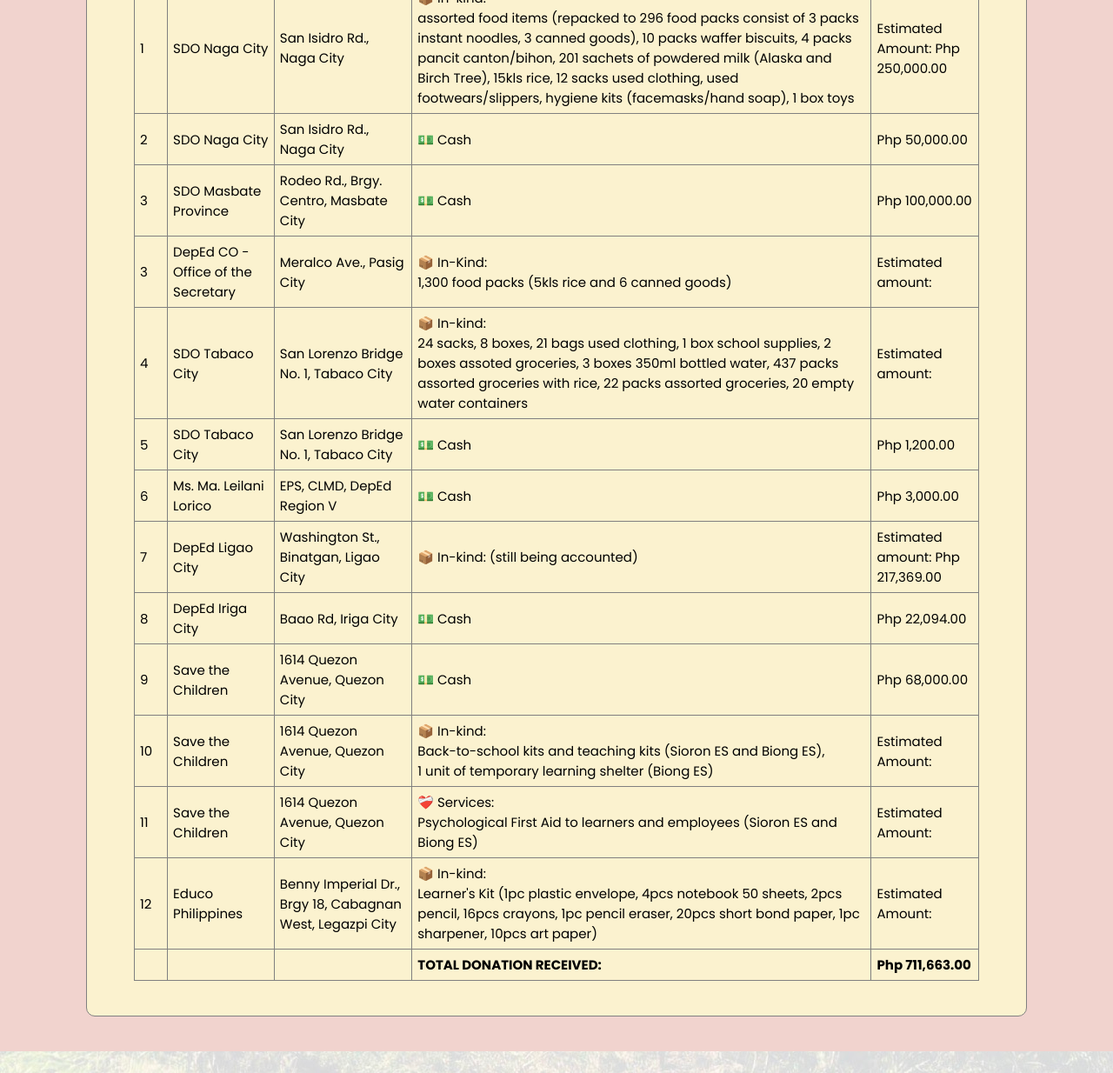
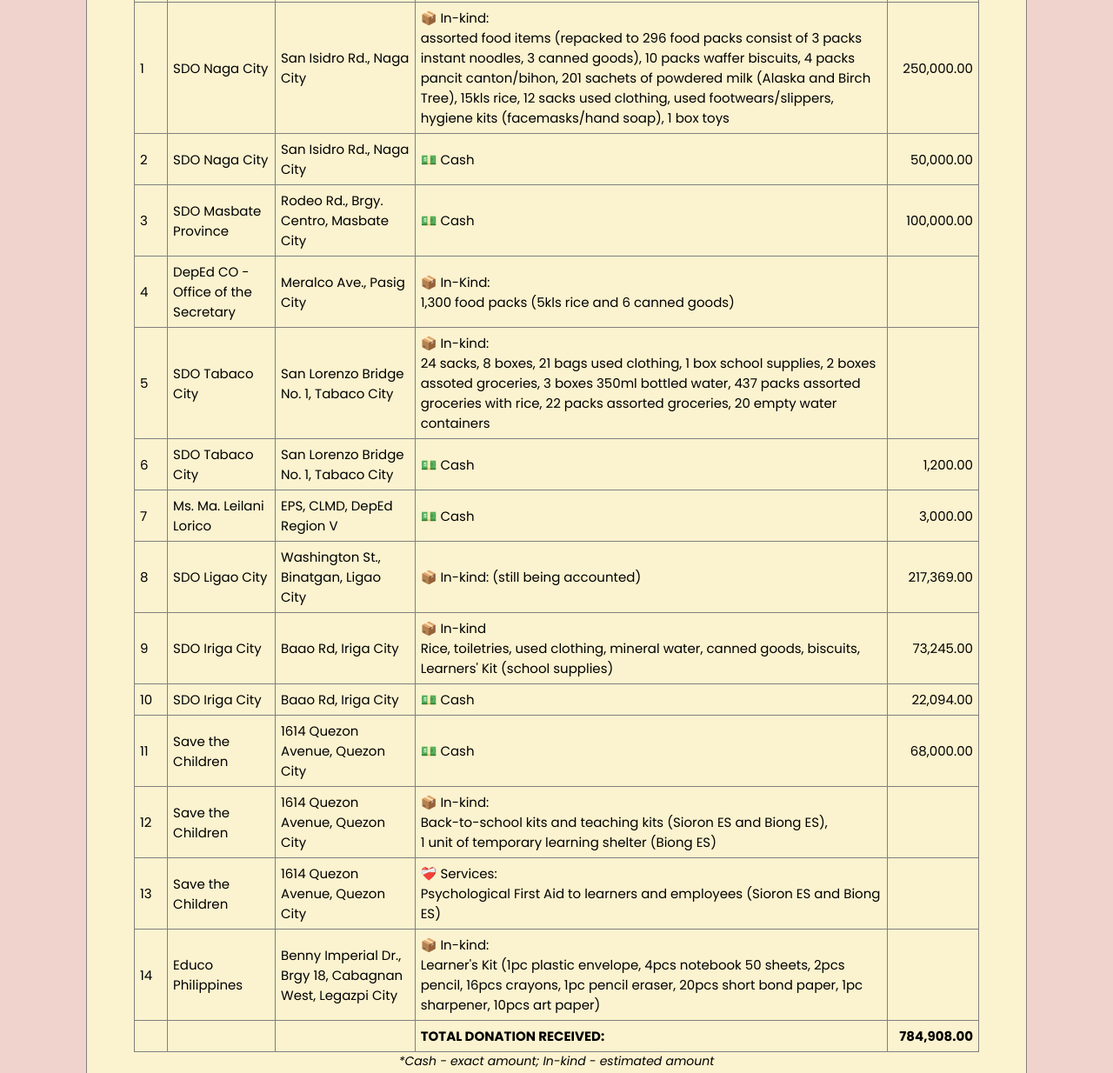
Before and after one commit to depedctd/stypepitoph, a plain HTML site: page index.html in a window 1280 px wide. Shown: the part 1661-2895 px from the top of the page at 87% size. Drawn offline with Linux system fonts and the light colour scheme; a web font is replaced by a local one.

Commit message:
Add files via upload

```diff
--- a/index.html
+++ b/index.html
@@ -126,7 +126,7 @@
         <th>Donor</th>
         <th>Address</th>
         <th>Donation</th>
-        <th>Amount</th>
+        <th>*Amount in Peso</th>
         <tr>
             <td>1</td>
             <td>SDO Naga City</td>
@@ -134,103 +134,111 @@
             <td>📦 In-kind: <br>assorted food items (repacked to 296 food packs consist of 3 packs instant noodles, 3 canned goods),
                 10 packs waffer biscuits, 4 packs pancit canton/bihon, 201 sachets of powdered milk (Alaska and Birch Tree),
                 15kls rice, 12 sacks used clothing, used footwears/slippers, hygiene kits (facemasks/hand soap), 1 box toys</td>
-            <td>Estimated Amount: Php 250,000.00</td>
+            <td class="bodyleft">250,000.00</td>
         </tr>
         <tr>
             <td>2</td>
             <td>SDO Naga City</td>
             <td>San Isidro Rd., Naga City</td>
             <td>💵 Cash</td>
-            <td>Php 50,000.00</td>
+            <td class="bodyleft">50,000.00</td>
         </tr>
         <tr>
             <td>3</td>
             <td>SDO Masbate Province</td>
             <td>Rodeo Rd., Brgy. Centro, Masbate City</td>
             <td>💵 Cash</td>
-            <td>Php 100,000.00</td>
+            <td class="bodyleft">100,000.00</td>
         </tr>
         <tr>
-            <td>3</td>
+            <td>4</td>
             <td>DepEd CO - Office of the Secretary</td>
             <td>Meralco Ave., Pasig City</td>
             <td>📦 In-Kind:<br>1,300 food packs (5kls rice and 6 canned goods)</td>
-            <td>Estimated amount:</td>
+            <td class="bodyleft"></td>
         </tr>
         <tr>
-            <td>4</td>
+            <td>5</td>
             <td>SDO Tabaco City</td>
             <td>San Lorenzo Bridge No. 1, Tabaco City</td>
             <td>📦 In-kind: <br> 24 sacks, 8 boxes, 21 bags used clothing, 1 box school supplies, 2 boxes assoted groceries,
                 3 boxes 350ml bottled water, 437 packs assorted groceries with rice, 22 packs assorted groceries,
                 20 empty water containers</td>
-            <td>Estimated amount: </td>
+            <td class="bodyleft"></td>
         </tr>
         <tr>
-            <td>5</td>
+            <td>6</td>
             <td>SDO Tabaco City</td>
             <td>San Lorenzo Bridge No. 1, Tabaco City</td>
             <td>💵 Cash</td>
-            <td>Php 1,200.00</td>
+            <td class="bodyleft">1,200.00</td>
         </tr>
         <tr>
-            <td>6</td>
+            <td>7</td>
             <td>Ms. Ma. Leilani Lorico</td>
             <td>EPS, CLMD, DepEd Region V</td>
             <td>💵 Cash</td>
-            <td>Php 3,000.00</td>
-        </tr>
-        <tr>
-            <td>7</td>
-            <td>DepEd Ligao City</td>
-            <td>Washington St., Binatgan, Ligao City</td>
-            <td>📦 In-kind: (still being accounted) </td>
-            <td>Estimated amount: Php 217,369.00</td>
+            <td class="bodyleft">3,000.00</td>
         </tr>
         <tr>
             <td>8</td>
-            <td>DepEd Iriga City</td>
-            <td>Baao Rd, Iriga City</td>
-            <td>💵 Cash</td>
-            <td>Php 22,094.00</td>
+            <td>SDO Ligao City</td>
+            <td>Washington St., Binatgan, Ligao City</td>
+            <td>📦 In-kind: (still being accounted) </td>
+            <td class="bodyleft">217,369.00</td>
         </tr>
         <tr>
             <td>9</td>
-            <td>Save the Children</td>
-            <td>1614 Quezon Avenue, Quezon City</td>
-            <td>💵 Cash</td>
-            <td>Php 68,000.00</td>
+            <td>SDO Iriga City</td>
+            <td>Baao Rd, Iriga City</td>
+            <td>📦 In-kind<br>Rice, toiletries, used clothing, mineral water, canned goods, biscuits, Learners' Kit (school supplies)</td>
+            <td class="bodyleft">73,245.00</td>
         </tr>
         <tr>
             <td>10</td>
-            <td>Save the Children</td>
-            <td>1614 Quezon Avenue, Quezon City</td>
-            <td>📦 In-kind: <br></b>Back-to-school kits and teaching kits (Sioron ES and Biong ES), <br> 1 unit of temporary learning shelter (Biong ES)</td>
-            <td>Estimated Amount:</td>
+            <td>SDO Iriga City</td>
+            <td>Baao Rd, Iriga City</td>
+            <td>💵 Cash</td>
+            <td class="bodyleft">22,094.00</td>
         </tr>
         <tr>
             <td>11</td>
             <td>Save the Children</td>
             <td>1614 Quezon Avenue, Quezon City</td>
-            <td>❤️‍🩹 Services: <br>Psychological First Aid to learners and employees (Sioron ES and Biong ES)</td>
-            <td>Estimated Amount:</td>
+            <td>💵 Cash</td>
+            <td class="bodyleft">68,000.00</td>
         </tr>
         <tr>
             <td>12</td>
+            <td>Save the Children</td>
+            <td>1614 Quezon Avenue, Quezon City</td>
+            <td>📦 In-kind: <br></b>Back-to-school kits and teaching kits (Sioron ES and Biong ES), <br> 1 unit of temporary learning shelter (Biong ES)</td>
+            <td class="bodyleft"></td>
+        </tr>
+        <tr>
+            <td>13</td>
+            <td>Save the Children</td>
+            <td>1614 Quezon Avenue, Quezon City</td>
+            <td>❤️‍🩹 Services: <br>Psychological First Aid to learners and employees (Sioron ES and Biong ES)</td>
+            <td class="bodyleft"></td>
+        </tr>
+        <tr>
+            <td>14</td>
             <td>Educo Philippines</td>
             <td>Benny Imperial Dr., Brgy 18, Cabagnan West, Legazpi City</td>
             <td>📦 In-kind: <br>Learner's Kit (1pc plastic envelope, 4pcs notebook 50 sheets, 2pcs pencil, 16pcs crayons,
                 1pc pencil eraser, 20pcs short bond paper, 1pc sharpener, 10pcs art paper) </td>
-            <td>Estimated Amount:</td>
+            <td class="bodyleft"></td>
         </tr>
         <tr>
             <td></td>
             <td></td>
             <td></td>
             <td><b>TOTAL DONATION RECEIVED:</b></td>
-            <td><b>Php 711,663.00</b></td>
+            <td class="bodyleft"><b>784,908.00</b></td>
         </tr>
     </table>
+    <p class="body4"><em>*Cash - exact amount; In-kind - estimated amount</em></p>
 </div>
 </section>
 
@@ -470,6 +478,20 @@
     </div>
     <br>
     <hr>
+
+    <br>
+    <h3>Loading of Relief Goods from Ligao City at Tabaco City Port</h3>
+    <br>
+    <p class="body3">In photos: Hauling of goods by the port personnel</p>
+    <div class="photocontainer">
+        <img class="inphotos" src="./images/Loading-LigaoCity/LigaoCity-2.jpg" alt="Ligao City hauling of relief goods">
+        <img class="inphotos" src="./images/Loading-LigaoCity/LigaoCity-3.jpg" alt="Ligao City hauling of relief goods">
+        <img class="inphotos" src="./images/Loading-LigaoCity/LigaoCity-4.jpg" alt="Ligao City hauling of relief goods">
+        <img class="inphotos" src="./images/Loading-LigaoCity/LigaoCity-5.jpg" alt="Ligao City hauling of relief goods">
+        <img class="inphotos" src="./images/Loading-LigaoCity/LigaoCity-6.jpg" alt="Ligao City hauling of relief goods">
+    </div>
+    <br>
+    <hr>
 </div>
 </section>
 
--- a/style.css
+++ b/style.css
@@ -70,6 +70,10 @@ h3{
     margin-left: 30px;
     margin-right: 30px;
     margin-bottom: 30px;
+}
+
+.bodyleft{
+    text-align: right;
 }
 
 .contacts {
```
Also changed, not shown: 6 other files.
